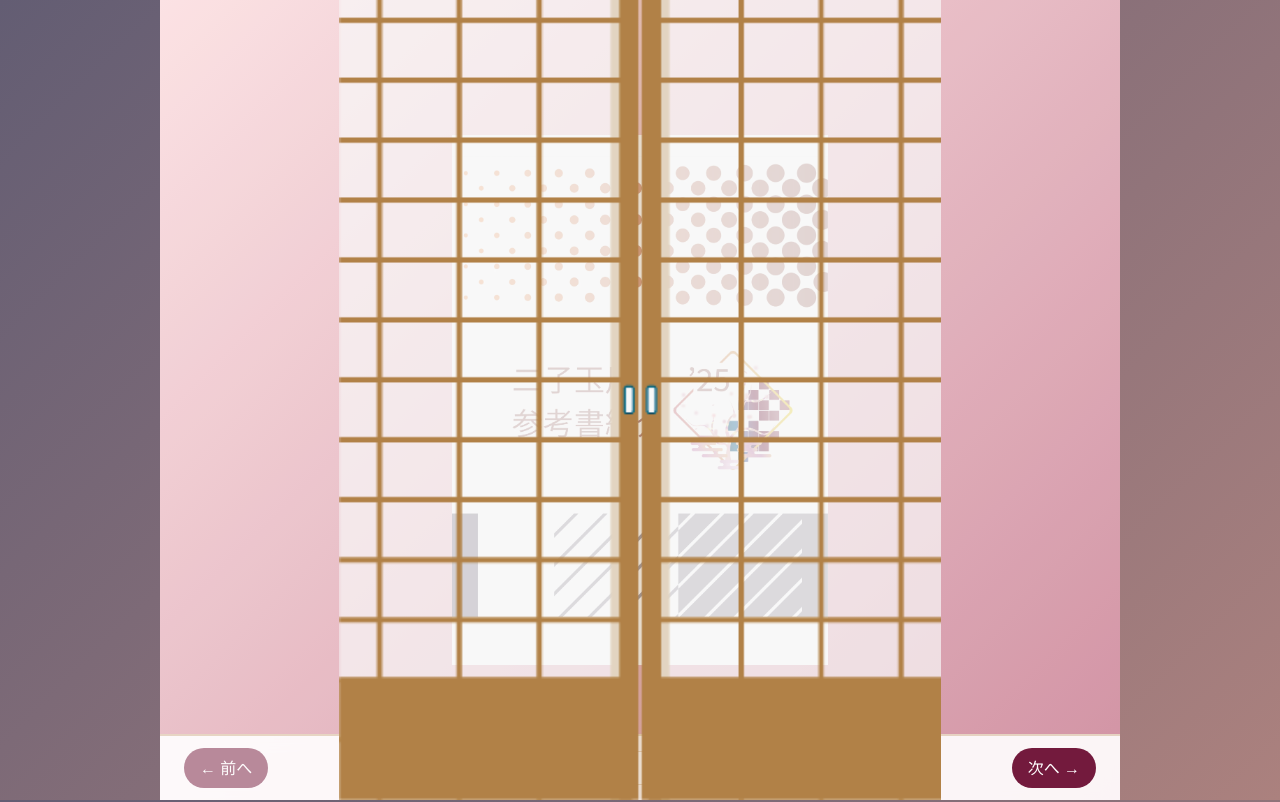
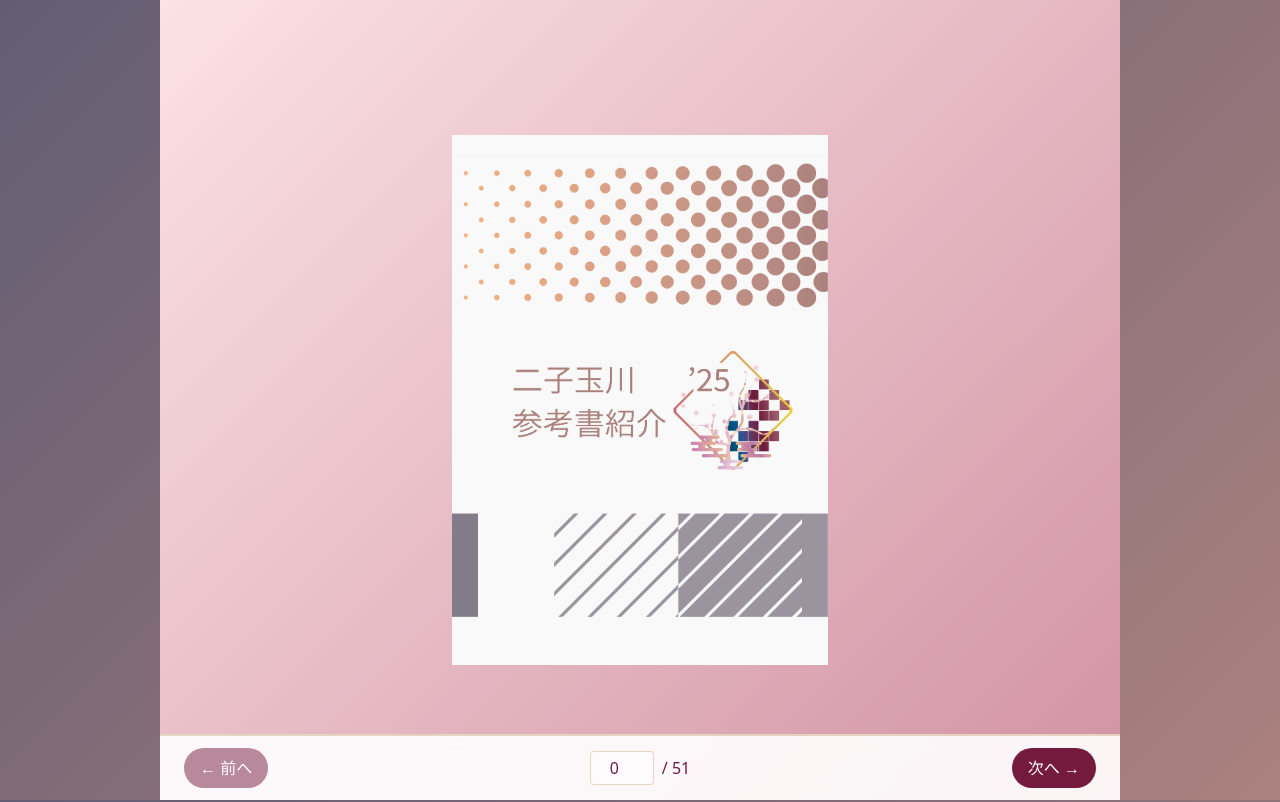
Before and after one commit to mon226/textBook, a Next.js app: page /pdf-viewer in a window 1280 px wide. Shown: the top 802 px of the page. Built offline with nearby package versions, Linux system fonts and the light colour scheme.

Commit message:
扉アニメーションのタイミング調整 - 2秒表示後8秒でスライド、完了後非表示

```diff
--- a/app/pdf-viewer/page.tsx
+++ b/app/pdf-viewer/page.tsx
@@ -9,6 +9,7 @@ export default function PDFViewerPage() {
   const [inputPage, setInputPage] = useState(0);
   const [isLoading, setIsLoading] = useState(false);
   const [doorsOpen, setDoorsOpen] = useState(false);
+  const [doorsVisible, setDoorsVisible] = useState(false);
   const [doorAspectRatio, setDoorAspectRatio] = useState<'3-4' | '9-16'>('3-4');
   const totalPages = 52; // 実際のページ数（画像は1-52）
   const maxDisplayPage = 51; // 表示上の最大ページ（0-51）
@@ -186,13 +187,14 @@ export default function PDFViewerPage() {
             {/* 扉のオーバーレイ */}
             <div
               className={`absolute inset-0 z-40 pointer-events-none`}
+              style={{ display: doorsVisible ? 'block' : 'none' }}
             >
               {/* 左扉 */}
               <div
                 className="absolute top-0 bottom-0 left-0 w-1/2 flex items-center justify-end overflow-hidden"
                 style={{
                   transform: doorsOpen ? 'translateX(-100%)' : 'translateX(0)',
-                  transition: 'transform 15s cubic-bezier(0.4, 0, 0.2, 1)'
+                  transition: 'transform 8s cubic-bezier(0.4, 0, 0.2, 1)'
                 }}
               >
                 <Image
@@ -216,7 +218,7 @@ export default function PDFViewerPage() {
                 className="absolute top-0 bottom-0 right-0 w-1/2 flex items-center justify-start overflow-hidden"
                 style={{
                   transform: doorsOpen ? 'translateX(100%)' : 'translateX(0)',
-                  transition: 'transform 15s cubic-bezier(0.4, 0, 0.2, 1)'
+                  transition: 'transform 8s cubic-bezier(0.4, 0, 0.2, 1)'
                 }}
               >
                 <Image
@@ -281,12 +283,20 @@ export default function PDFViewerPage() {
                           className="object-contain pointer-events-none"
                           onLoadingComplete={() => {
                             setIsLoading(false);
-                            // 1秒待ってからゆっくり扉を開く
-                            setTimeout(() => setDoorsOpen(true), 1000);
+                            setDoorsVisible(true);
+                            // 2秒表示してから扉を開く
+                            setTimeout(() => {
+                              setDoorsOpen(true);
+                              // 8秒のスライド後に非表示
+                              setTimeout(() => {
+                                setDoorsVisible(false);
+                              }, 8000);
+                            }, 2000);
                           }}
                           onLoadStart={() => {
                             setIsLoading(true);
                             setDoorsOpen(false);
+                            setDoorsVisible(false);
                           }}
                           priority={currentPage === 0 && pageNum === 1}
                           quality={95}
```
